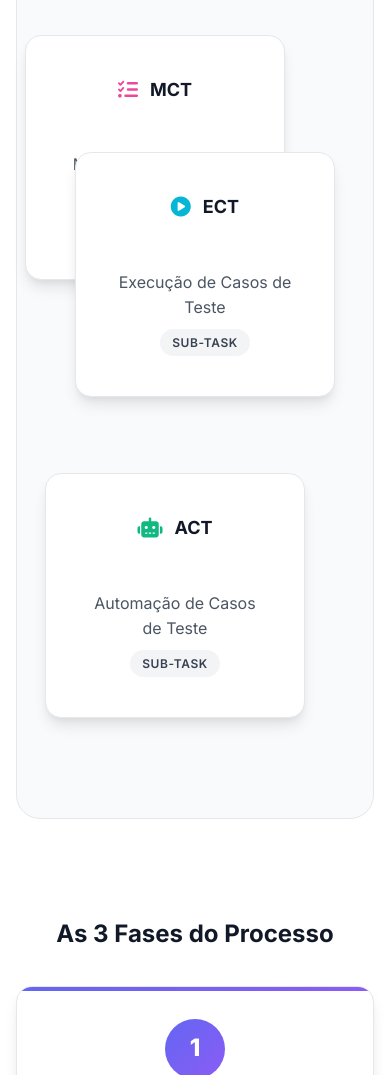
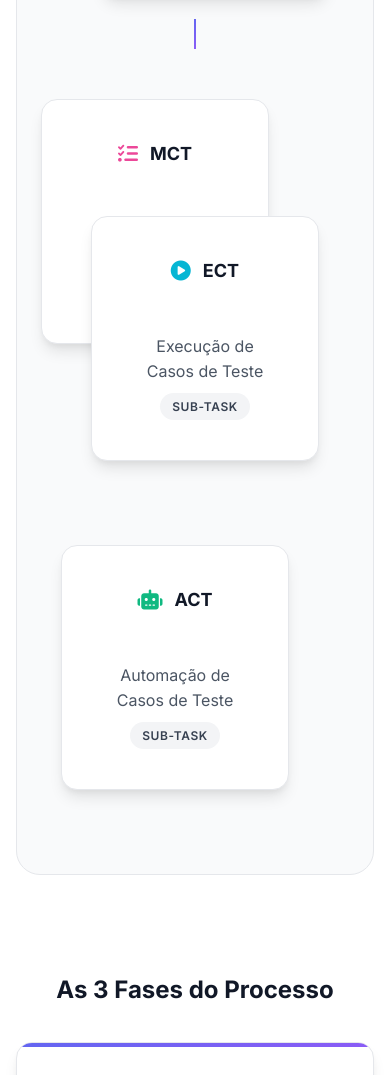
Before and after one commit to Bella5900g/Metodologia_M.E.A., a plain HTML site: page index.html in a window 390 px wide. Shown: the part 4091-5166 px from the top of the page. Drawn offline with Linux system fonts and the light colour scheme.

Commit message:
fix: Corrige bugs de layout na seÃ§Ã£o metodologia
- Remove sobreposiÃ§Ã£o dos cards ECT e MCT
- Elimina linha horizontal que sobrepunha o card ECT
- Melhora hierarquia visual com espaÃ§amento adequado
- Ajusta estrutura HTML para layout mais limpo
- Otimiza responsividade para mobile
- Aumenta padding da seÃ§Ã£o hierarquia para melhor visual

```diff
--- a/index.html
+++ b/index.html
@@ -249,7 +249,6 @@
                         </div>
 
                         <div class="subtasks-level">
-                            <div class="connection-line horizontal"></div>
                             <div class="subtasks-container">
                                 <div class="ect-card">
                                     <div class="card-header">
--- a/styles.css
+++ b/styles.css
@@ -707,7 +707,7 @@ section {
 
 .hierarchy-visual {
     background: var(--gray-50);
-    padding: var(--spacing-12);
+    padding: var(--spacing-16);
     border-radius: var(--border-radius-2xl);
     border: 1px solid var(--gray-200);
 }
@@ -718,12 +718,22 @@ section {
     margin: 0 auto;
 }
 
-.epic-level,
-.mct-level,
+.epic-level {
+    display: flex;
+    justify-content: center;
+    margin-bottom: var(--spacing-8);
+}
+
+.mct-level {
+    display: flex;
+    justify-content: center;
+    margin-bottom: var(--spacing-8);
+}
+
 .subtasks-level {
     display: flex;
     justify-content: center;
-    margin-bottom: var(--spacing-8);
+    gap: var(--spacing-12);
 }
 
 .connection-line {
@@ -731,17 +741,13 @@ section {
     left: 50%;
     transform: translateX(-50%);
     width: 2px;
-    height: 40px;
+    height: 30px;
     background: var(--gradient-primary);
     z-index: 0;
 }
 
 .connection-line.horizontal {
-    width: 200px;
-    height: 2px;
-    top: 50%;
-    left: 50%;
-    transform: translate(-50%, -50%);
+    display: none;
 }
 
 .epic-card,
@@ -828,7 +834,9 @@ section {
 
 .subtasks-container {
     display: flex;
-    gap: var(--spacing-8);
+    gap: var(--spacing-12);
+    justify-content: center;
+    align-items: center;
 }
 
 .workflow-phases {
@@ -1213,11 +1221,11 @@ section {
 
     .subtasks-container {
         flex-direction: column;
-        gap: var(--spacing-4);
+        gap: var(--spacing-6);
     }
 
-    .connection-line.horizontal {
-        display: none;
+    .subtasks-level {
+        gap: var(--spacing-6);
     }
 
     .footer-content {
```
